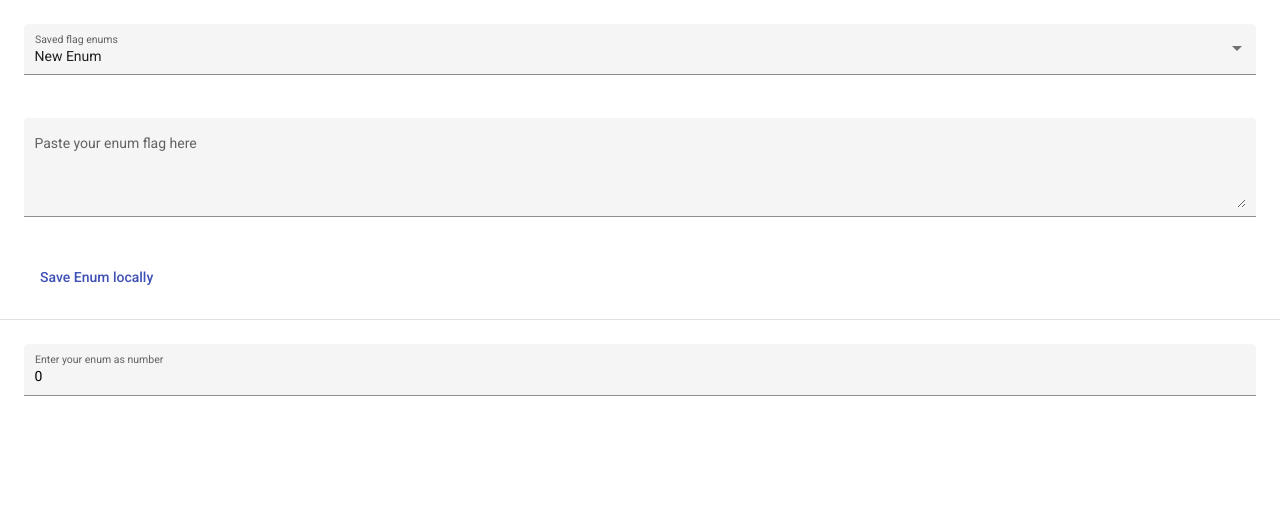
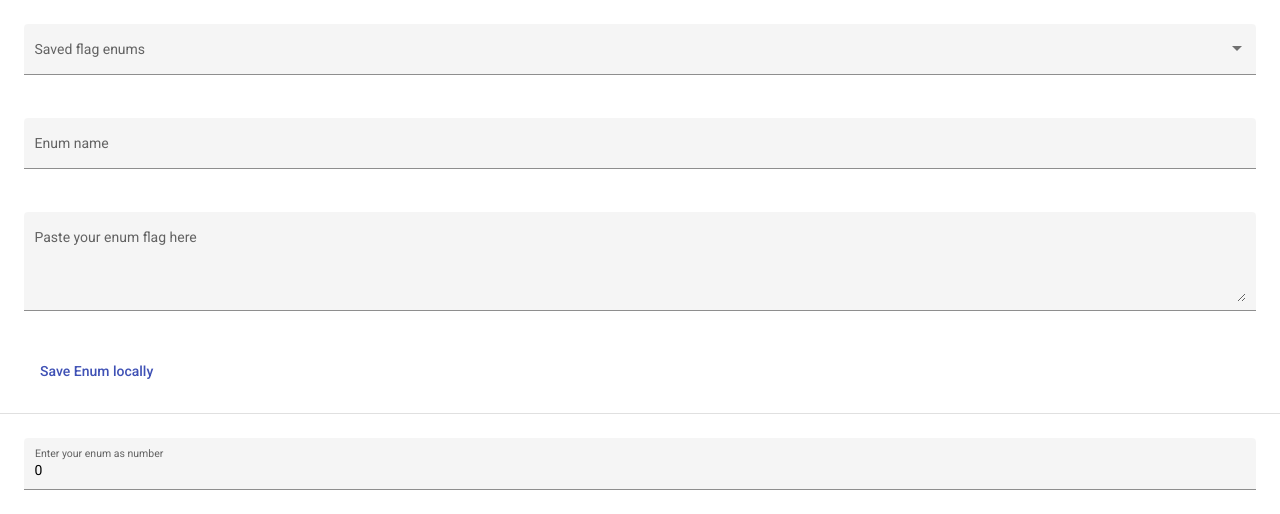
Before and after one commit to huntertran/enum-flag-converter, an Angular app: page / in a window 1280 px wide. Shown: the top 514 px of the page. Built offline with nearby package versions, Linux system fonts and the light colour scheme.

Commit message:
save and retrieve enums

```diff
--- a/angular.json
+++ b/angular.json
@@ -105,5 +105,8 @@
         }
       }
     }
+  },
+  "cli": {
+    "analytics": false
   }
 }
--- a/src/app/app.component.html
+++ b/src/app/app.component.html
@@ -1,18 +1,22 @@
 <mat-form-field appearance="fill">
   <mat-label>Saved flag enums</mat-label>
-  <mat-select [(value)]="selectedSavedEnumKey">
+  <mat-select [(value)]="selectedEnum">
     <mat-option *ngFor="let savedEnum of savedEnums"
-                [value]="savedEnum.value">
+                [value]="savedEnum">
       {{savedEnum.key}}
     </mat-option>
   </mat-select>
+</mat-form-field>
+<mat-form-field appearance="fill">
+  <mat-label>Enum name</mat-label>
+  <input matInput placeholder="Enter your new enum name here" [(ngModel)]="selectedEnum.key">
 </mat-form-field>
 <mat-form-field class="enum-full-width"
                 appearance="fill">
   <mat-label>Paste your enum flag here</mat-label>
   <textarea matInput
             rows="4"
-            [(ngModel)]="selectedSavedEnumValue"></textarea>
+            [(ngModel)]="selectedEnum.value"></textarea>
 </mat-form-field>
 <button mat-button
         color="primary"
--- a/src/app/app.component.ts
+++ b/src/app/app.component.ts
@@ -1,6 +1,7 @@
 import { EnumObject } from './models/enum-object';
 import { AppService } from './app.service';
 import { Component, OnInit } from '@angular/core';
+import { MatSelectChange } from '@angular/material/select';
 
 @Component({
   selector: 'app-root',
@@ -10,18 +11,27 @@ import { Component, OnInit } from '@angular/core';
 export class AppComponent implements OnInit {
   title = 'enum-flag-converter';
   public numberAsEnum: number = 0;
-  public selectedSavedEnumKey: string = '';
-  public selectedSavedEnumValue: string = '';
+  public selectedEnum!: EnumObject;
   public savedEnums: EnumObject[] = [];
 
   constructor(private appService: AppService) { }
 
   public ngOnInit(): void {
+    this.selectedEnum = {
+      key: '',
+      value: ''
+    };
     this.savedEnums = this.appService.getSavedEnums();
     console.log(this.savedEnums);
   }
 
   public saveEnumLocally(): void {
-    this.appService.saveNewEnum(this.selectedSavedEnumKey, this.selectedSavedEnumValue);
+    if (this.selectedEnum) {
+      this.appService.saveNewEnum(this.selectedEnum?.key, this.selectedEnum?.value);
+    }
+  }
+
+  public savedEnumSelectionChanged($event: MatSelectChange): void {
+    this.selectedEnum = $event.value;
   }
 }
```
Also changed, not shown: 1 other file (tests, documents, lock files or other folders).
